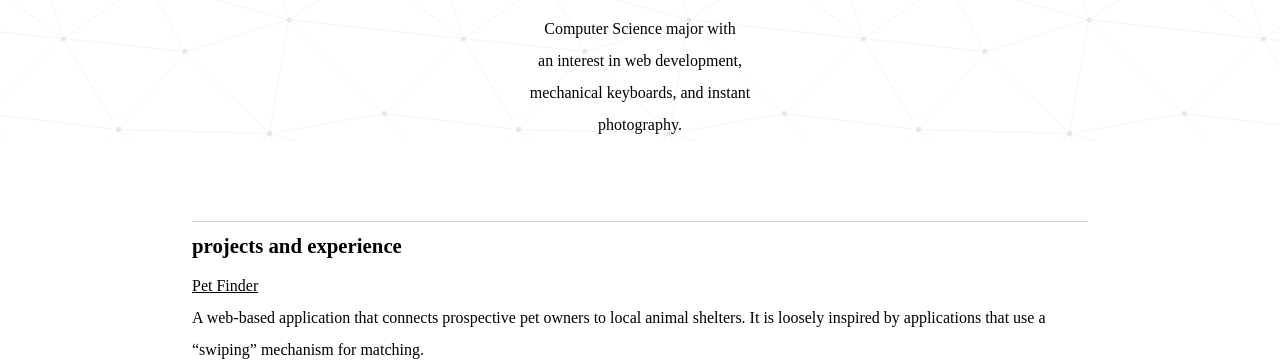
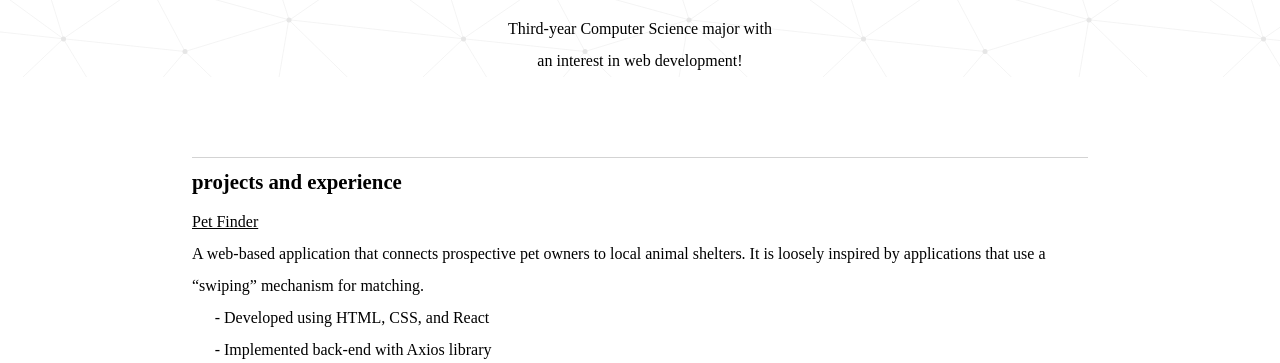
Before and after one commit to brieyana/personal-website, a plain HTML site: page index.html in a window 1280 px wide. Shown: the part 409-772 px from the top of the page. Drawn offline with Linux system fonts and the light colour scheme.

Commit message:
Changed bio section

```diff
--- a/index.html
+++ b/index.html
@@ -38,8 +38,7 @@
         </div>
 
         <div id="bio">
-            <p>Computer Science major with <br>an interest in web development,<br>mechanical keyboards,
-                and instant <br>photography.</p>
+            <p>Third-year Computer Science major with <br>an interest in web development!</p>
         </div>
 
     </header>
```
